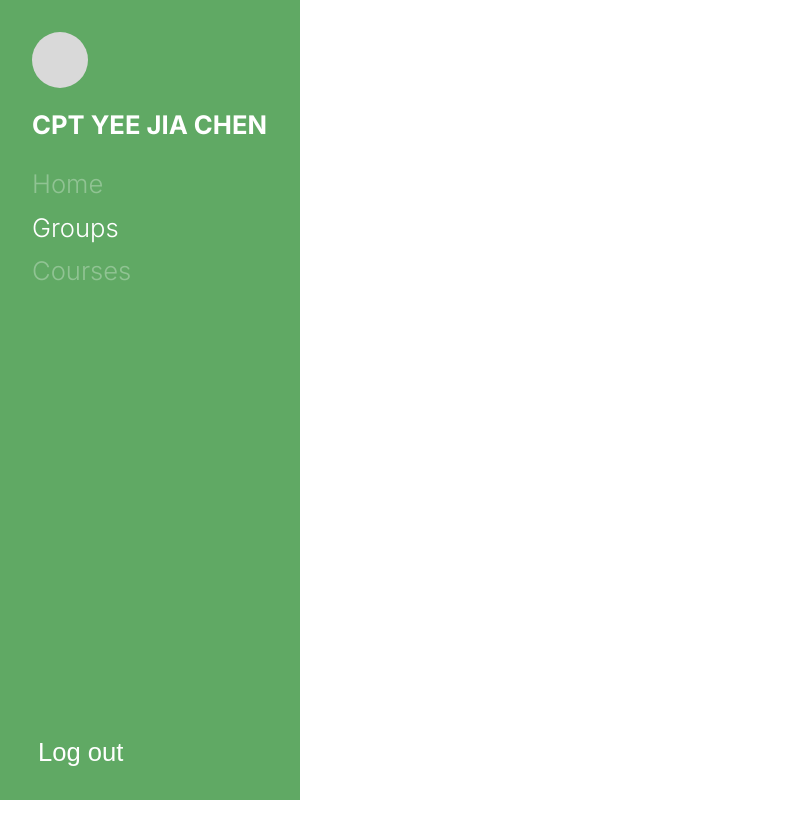
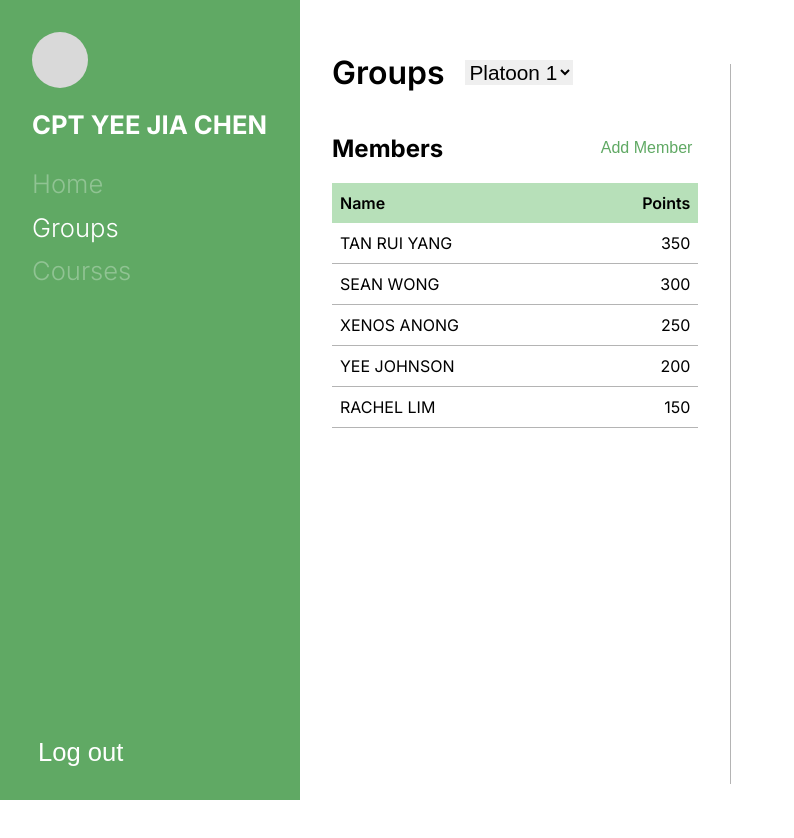
Before and after one commit to codeexp22-seb/SEBadmin, a Next.js app: page /dashboard/groups in a window 1280 px wide. Shown: the top 838 px of the page, without its empty margins (0-794 px from the left). Before the commit the page ends 800 px from the top, so only its background shows below. Built offline with nearby package versions, Linux system fonts and the light colour scheme; no server answers.

Commit message:
aadded members list component in groups page

```diff
--- a/components/groups/MemberList.js
+++ b/components/groups/MemberList.js
@@ -2,7 +2,61 @@ import styles from '../../styles/groups/MemberList.module.css'
 
 
 const MemberList = () => {
-    return ( <></> );
+
+    return (
+        <div className={styles.container}>
+            <div className={styles.groupHeader}>
+                <h1>Groups</h1>
+                <form>
+                    <select>
+                        <option value="0">Platoon 1</option>
+                        <option value="1">Platoon 2</option>
+                        <option value="2">Platoon 3</option>
+                    </select>
+                </form>
+            </div>
+
+            <div className={styles.memberHeader}>
+                <h2>Members</h2>
+                <button>Add Member</button>
+            </div>
+
+            <table className={styles.table}>
+
+                <thead>
+                    <tr>
+                        <th>Name</th>
+                        <th>Points</th>
+                    </tr>
+                </thead>
+                <tbody>
+                    <tr>
+                        <td>TAN RUI YANG</td>
+                        <td>350</td>
+                    </tr>
+                    <tr>
+                        <td>SEAN WONG</td>
+                        <td>300</td>
+                    </tr>
+                    <tr>
+                        <td>XENOS ANONG</td>
+                        <td>250</td>
+                    </tr>
+                    <tr>
+                        <td>YEE JOHNSON</td>
+                        <td>200</td>
+                    </tr>
+                    <tr>
+                        <td>RACHEL LIM</td>
+                        <td>150</td>
+                    </tr>
+                </tbody>
+
+
+
+            </table>
+        </div>
+    );
 }
 
 export default MemberList;
--- a/pages/dashboard/groups.js
+++ b/pages/dashboard/groups.js
@@ -1,3 +1,4 @@
+import MemberList from '../../components/groups/MemberList';
 import styles from '../../styles/groups/Groups.module.css'
 
 
@@ -5,7 +6,8 @@ const Groups = () => {
     return (
         <main className={styles.main}>
         <div className={styles.content}>
-
+            <MemberList />
+            <div className={styles.divider}></div>
         </div>
     </main>
         );
--- a/styles/groups/Groups.module.css
+++ b/styles/groups/Groups.module.css
@@ -7,3 +7,9 @@
     margin: 2rem;
     display: flex;
 }
+
+.divider {
+    border-right: 1px solid #b4b4b4;
+    height: 90vh;
+    margin: 2rem;
+}
--- a/styles/groups/MemberList.module.css
+++ b/styles/groups/MemberList.module.css
@@ -0,0 +1,81 @@
+.container {
+    width: 40%;
+}
+
+.container h1 {
+    color: #000000;
+    font-weight: 600;
+    font-size: 2rem;
+    margin-right: 1.3rem;
+}
+
+.groupHeader {
+    display: flex;
+    align-items: center;
+}
+
+.groupHeader select {
+    border: none;
+    font-size: 1.3rem;
+    font-weight: 300;
+}
+
+.memberHeader {
+    display: flex;
+    align-items: center;
+    justify-content: space-between;
+}
+
+.memberHeader button {
+    background: none;
+    border: none;
+    font-size: 1rem;
+    color: #60A964;
+    cursor: pointer;
+}
+
+.memberHeader button:hover {
+    text-decoration: underline;
+}
+
+.table {
+    border-collapse: collapse;
+    table-layout: fixed;
+    width: 100%;
+
+
+}
+
+.table td, .table th {
+    padding: 10px 8px;
+}
+
+.table th {
+    background-color: #B7E0B9;
+    font-weight: 600;
+}
+
+.table tr {
+    cursor: pointer;
+}
+
+.table tr:hover {
+    background-color: #ececec;
+}
+
+.table tr :nth-child(1) {
+    text-align: left;
+    width: 65%;
+}
+
+.table tr :nth-child(2) {
+    text-align: right;
+    width: 35%;
+}
+
+.table td {
+    white-space: nowrap;
+    overflow: hidden;
+    text-overflow: ellipsis;
+    border-bottom: 1px solid #B4B4B4;
+}
```
